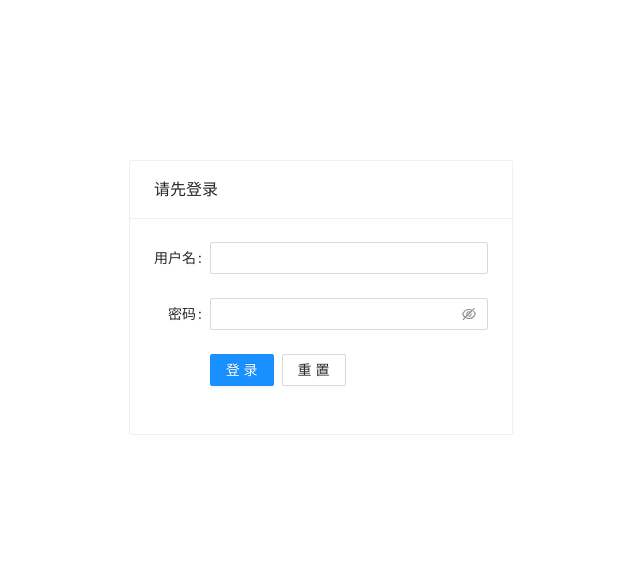
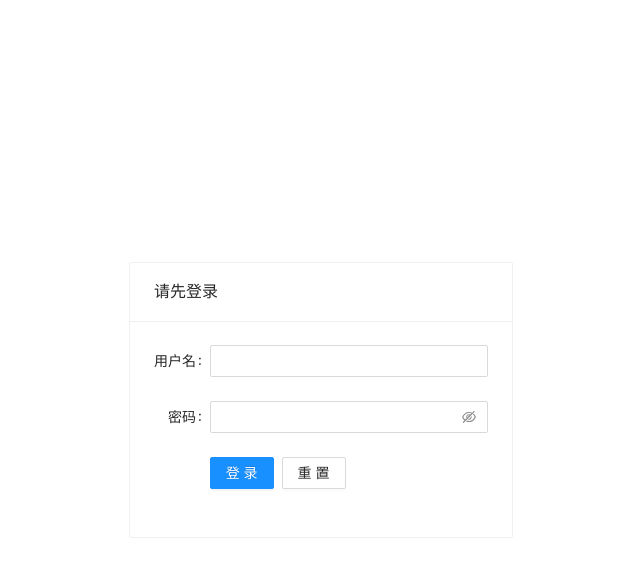
Before and after one commit to iihll/react-moba, a React (Vite) app in the folder admin/: page /login in a window 1280 px wide. Shown: the top 576 px of the page, without its empty margins (319-959 px from the left). Built offline with nearby package versions, Linux system fonts and the light colour scheme.

Commit message:
admin-feat: login 布局

```diff
--- a/admin/src/pages/App/index.jsx
+++ b/admin/src/pages/App/index.jsx
@@ -1,5 +1,6 @@
 import React, { useState } from 'react'
 import Router from '@/router'
+import './index.less'
 
 function App() {
   return (
--- /dev/null
+++ b/admin/src/pages/App/index.less
@@ -0,0 +1,3 @@
+.app {
+  height: 100%;
+}
--- a/admin/src/pages/Login/index.jsx
+++ b/admin/src/pages/Login/index.jsx
@@ -15,6 +15,7 @@ export default class Login extends Component {
 
   render() {
     return (
+      <div className="login-container">
         <Card title="请先登录" className="login-card">
           <Form labelCol={{ span: 4 }} onFinish={this.onFinish}>
             <Form.Item label="用户名" name="username">
@@ -33,6 +34,7 @@ export default class Login extends Component {
             </Form.Item>
           </Form>
         </Card>
+      </div>
     )
   }
 }
--- a/admin/src/pages/Login/index.less
+++ b/admin/src/pages/Login/index.less
@@ -1,4 +1,9 @@
-.login-card {
-  width: 24rem;
-  margin: 10rem auto;
+.login-container {
+  height: 100%;
+  display: flex;
+  justify-content: center;
+  align-items: center;
+  .login-card {
+    width: 24rem;
+  }
 }
--- a/admin/src/style/index.less
+++ b/admin/src/style/index.less
@@ -1 +1,5 @@
 @import 'antd/dist/antd.less';
+
+#root {
+  height: 100%;
+}
```
Lines whose indentation alone changed are shown as unchanged.
